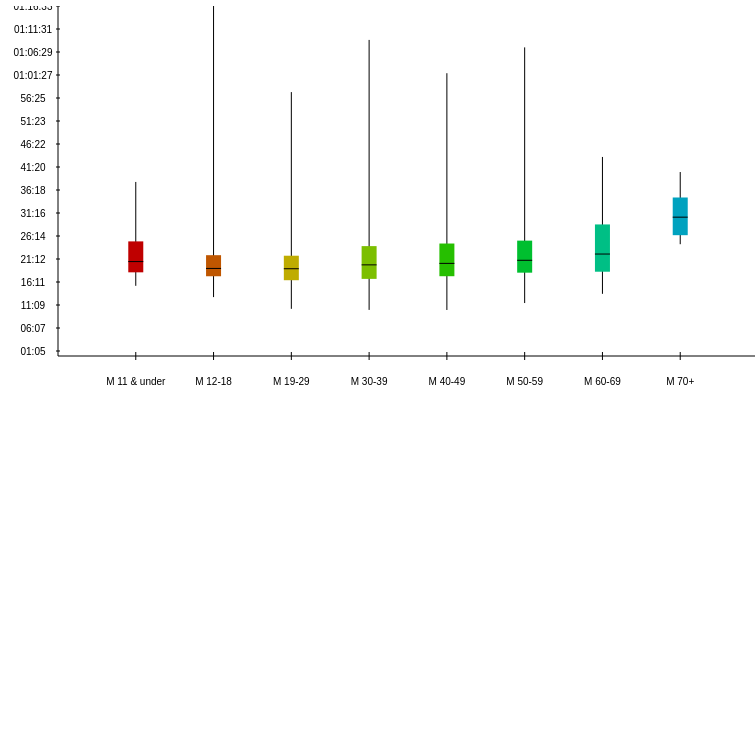
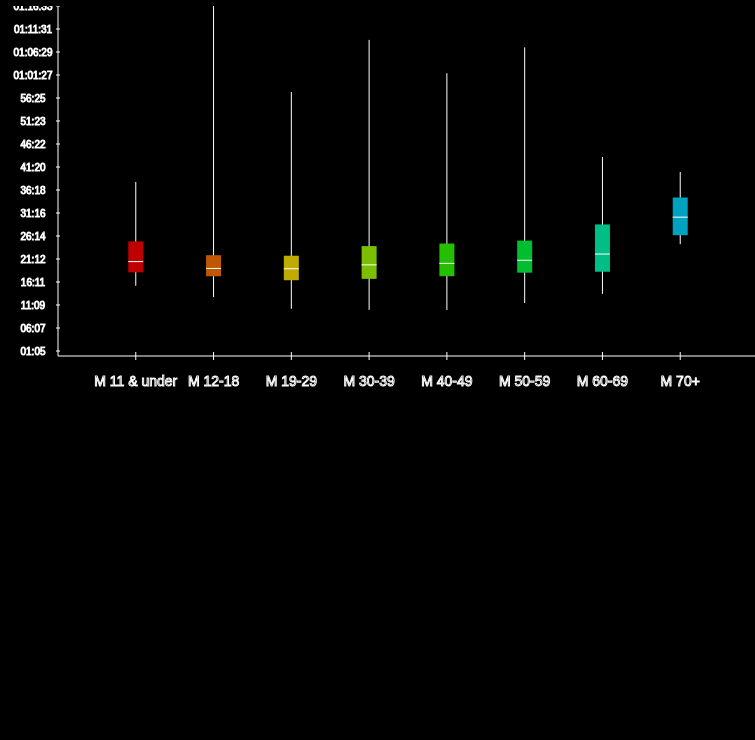
Before and after one commit to sioked/Raphael-Box-Plot-Library, a plain HTML site: page index.html in a window 1280 px wide. Shown: the part 60-800 px from the top of the page, without its empty margins (0-755 px from the left). Drawn offline with Linux system fonts and the light colour scheme.

Commit message:
Adding ability to style the plot

```diff
--- a/index.html
+++ b/index.html
@@ -5,7 +5,7 @@
 <script src="js/boxplot.js" type="text/javascript" charset="utf-8"></script>
 <script src="js/app.js" type="text/javascript" charset="utf-8"></script>
 </head>
-<body>
+<body style="background-color: #000">
   <h1>This is a test box plot</h1>
   <div id="canvas"></div>
 </body>
--- a/js/app.js
+++ b/js/app.js
@@ -6,7 +6,17 @@
       width: 750,
       margin: 50,
       vticks: 15,
-      boxwidth: 15
+      boxwidth: 15,
+      textAttrs: [
+        {
+          stroke: "#FFF"
+        }
+      ],
+      defaultAttrs: [
+        {
+          stroke: "#FFF"
+        }
+      ]
     };
     data = [
       {
@@ -117,6 +127,7 @@
         }
       }
     };
-    return r = boxplot.init('canvas', data, options, formatter);
+    r = boxplot.init('canvas', data, options, formatter);
+    return r.ylabels.attr("font-size", 14);
   });
 }).call(this);
--- a/js/boxplot.js
+++ b/js/boxplot.js
@@ -1,15 +1,18 @@
 (function() {
-  var boxplot, boxwidth, formatter, genPoint, height, log, margin, r, vticks, width, ymax, yscale;
+  var boxplot, boxwidth, defaultAttrs, formatter, genPoint, graph, height, log, margin, r, textAttrs, vticks, width, ymax, yscale;
   height = 0;
   width = 0;
   margin = 0;
   vticks = 0;
   boxwidth = 0;
-  r = void 0;
+  r = {};
   yscale = void 0;
   ymax = void 0;
   formatter = void 0;
   boxplot = window.boxplot = {};
+  graph = window.graph = [];
+  defaultAttrs = {};
+  textAttrs = {};
   log = function(text) {
     return console.log(text);
   };
@@ -29,8 +32,21 @@
     margin = options.margin || 40;
     vticks = options.vticks || 15;
     boxwidth = options.boxwidth || 15;
+    defaultAttrs = options.defaultAttrs || [
+      {
+        "stroke": "#000",
+        "stroke-width": "1"
+      }
+    ];
+    textAttrs = options.textAttrs || [
+      {
+        "stroke": "#000",
+        "font-size": 10
+      }
+    ];
     canvas = location;
-    r = Raphael(location, width, height);
+    r = boxplot.r = Raphael(location, width, height);
+    r.elems = r.set();
     boxplot.drawAxes(r, data);
     boxplot.horizontalHover();
     boxplot.drawData(data);
@@ -59,12 +75,13 @@
     return value;
   };
   boxplot.drawAxes = function(r, data, options) {
-    var scale, tick, verticals, vheight, vtickpx, x0, y0, _i, _len, _ref, _results;
+    var axes, scale, tick, verticals, vheight, vtickpx, x0, y0, _i, _len, _ref, _results;
     _ref = genPoint(0, 0), x0 = _ref[0], y0 = _ref[1];
     vheight = height - margin;
     vtickpx = Math.round(vheight / vticks);
     scale = boxplot.calcYScale(data);
-    r.path("M" + x0 + ",0L" + x0 + "," + y0 + "L" + width + "," + y0);
+    r.elems.push(axes = r.path("M" + x0 + ",0L" + x0 + "," + y0 + "L" + width + "," + y0));
+    axes.attr(defaultAttrs);
     verticals = (function() {
       var _results;
       _results = [];
@@ -79,8 +96,11 @@
     for (_i = 0, _len = verticals.length; _i < _len; _i++) {
       tick = verticals[_i];
       _results.push((function(tick) {
-        r.path("M" + (x0 - 2) + "," + tick + "L" + (x0 + 2) + "," + tick);
-        return r.text(margin / 2, tick, boxplot.calculateYValue(tick));
+        var tickElem, tickText;
+        r.elems.push(tickElem = r.path("M" + (x0 - 2) + "," + tick + "L" + (x0 + 2) + "," + tick));
+        r.elems.push(tickText = r.text(margin / 2, tick, boxplot.calculateYValue(tick)));
+        tickElem.attr(defaultAttrs);
+        return tickText.attr(textAttrs);
       })(tick));
     }
     return _results;
@@ -105,11 +125,13 @@
       cursor = void 0;
       title = void 0;
       if ((0 < y && y < height - margin)) {
-        cursor = r.path("M" + 0 + "," + (y + 3) + "L" + width + "," + (y + 3));
+        r.elems.push(cursor = r.path("M" + 0 + "," + (y + 3) + "L" + width + "," + (y + 3)));
         cursor.attr({
           opacity: .5
         });
-        title = r.text(margin * 1.5, y + 20, boxplot.calculateYValue(y + 3));
+        cursor.attr(defaultAttrs);
+        r.elems.push(title = r.text(margin * 1.5, y + 20, boxplot.calculateYValue(y + 3)));
+        title.attr(textAttrs);
       }
       return title;
     };
@@ -120,20 +142,24 @@
     yscale = boxplot.calcYScale(data);
     boxwidth = 15;
     currentMargin = xmargin;
+    r.ylabels = r.set();
     _fn = function(datapoint) {
-      var axis, box, lquart, max, med, min, rheight, uquart;
+      var axis, box, lquart, max, med, medLine, min, rheight, uquart, vertLine, yLabel, ytick;
       axis = genPoint(currentMargin, 0);
-      r.path("M" + axis[0] + "," + (axis[1] - 4) + "L" + axis[0] + "," + (axis[1] + 4));
-      r.text(axis[0], axis[1] + margin / 2, datapoint.title);
+      r.elems.push(ytick = r.path("M" + axis[0] + "," + (axis[1] - 4) + "L" + axis[0] + "," + (axis[1] + 4)));
+      r.ylabels.push(yLabel = r.text(axis[0], axis[1] + margin / 2, datapoint.title));
+      ytick.attr(defaultAttrs);
+      yLabel.attr(textAttrs);
       min = genPoint(currentMargin, datapoint.min * yscale);
       max = genPoint(currentMargin, datapoint.max * yscale);
       med = genPoint(currentMargin, datapoint.med * yscale);
       uquart = genPoint(currentMargin, datapoint.upquart * yscale);
       lquart = genPoint(currentMargin, datapoint.loquart * yscale);
       rheight = lquart[1] - uquart[1];
-      r.path("M" + min[0] + "," + min[1] + "L" + max[0] + "," + max[1]);
-      box = r.rect(uquart[0] - boxwidth / 2, uquart[1], boxwidth, rheight);
-      r.path("M" + (med[0] - boxwidth / 2) + "," + med[1] + "L" + (med[0] + boxwidth / 2) + "," + med[1]);
+      r.elems.push(vertLine = r.path("M" + min[0] + "," + min[1] + "L" + max[0] + "," + max[1]));
+      vertLine.attr(defaultAttrs);
+      r.elems.push(box = r.rect(uquart[0] - boxwidth / 2, uquart[1], boxwidth, rheight));
+      box.attr(defaultAttrs);
       box.attr({
         fill: Raphael.getColor(),
         'fill-opacity': 1,
@@ -141,6 +167,8 @@
         stroke: "#333",
         "stroke-width": 0
       });
+      r.elems.push(medLine = r.path("M" + (med[0] - boxwidth / 2) + "," + med[1] + "L" + (med[0] + boxwidth / 2) + "," + med[1]));
+      medLine.attr(defaultAttrs);
       box.mouseover(function() {
         return box.stop().animate({
           'stroke-width': 2
```
Also changed, not shown: 2 other files.
